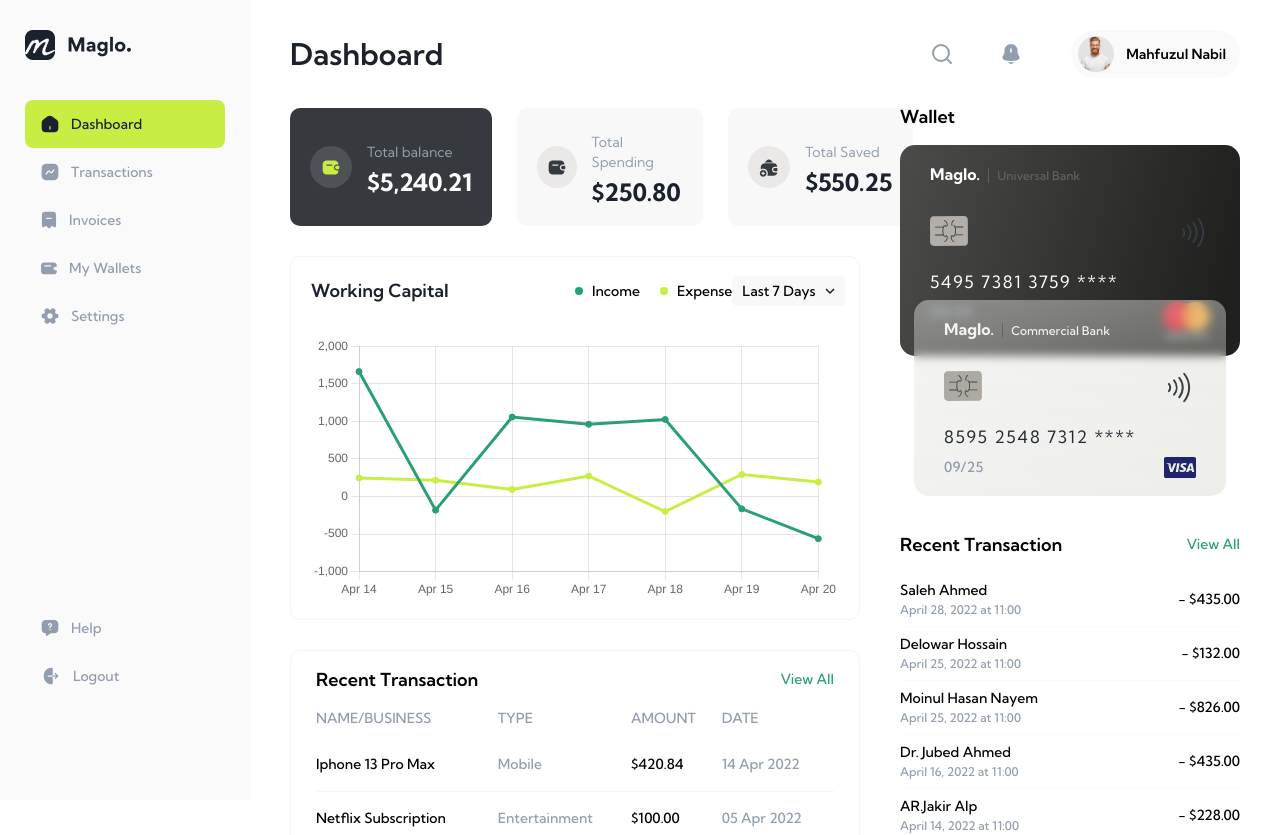
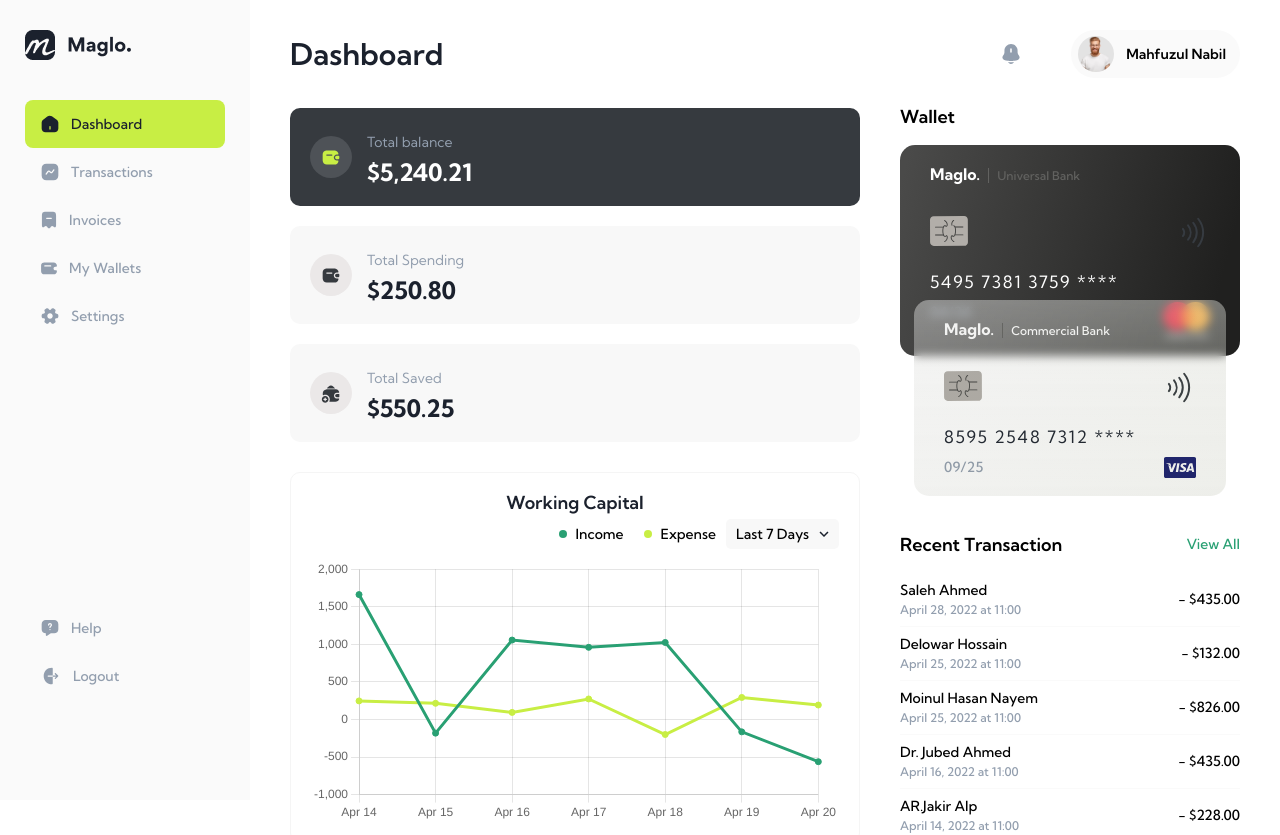
Before and after one commit to rowengit/financial-management, a Next.js app: page / in a window 1280 px wide. Shown: the top 835 px of the page. Built offline with nearby package versions, Linux system fonts and the light colour scheme.

Commit message:
feat: done rwd

```diff
--- a/components/char.tsx
+++ b/components/char.tsx
@@ -70,6 +70,7 @@ export const data = {
 };
 
 const Styled = styled.div`
+	text-align: center;
 	padding: 19px 20px;
 	border: 1px ${p => p.theme.colors.border_third} solid;
 	border-radius: 10px;
@@ -86,14 +87,12 @@ const Styled = styled.div`
 		align-items: center;
 	}
 
-	> div {
-		justify-content: space-between;
-		margin-bottom: 30px;
-	}
-
 	.right {
-		width: 50%;
-		justify-content: space-between;
+		margin-top: 5px;
+		margin-bottom: 10px;
+		width: 100%;
+		justify-content: end;
+		gap: 10px;
 
 		ul {
 			gap: 20px;
@@ -172,7 +171,6 @@ export const Char = () => {
 	useClickOutside(ref, () => isOpen(false));
 	return (
 		<Styled>
-			<div>
 			<h2>Working Capital</h2>
 			<div className="right">
 				<ul>
@@ -185,9 +183,7 @@ export const Char = () => {
 						Expense
 					</li>
 				</ul>
-					<div
-						className={`dropdown${open ? " active" : ""}`}
-						ref={ref}>
+				<div className={`dropdown${open ? " active" : ""}`} ref={ref}>
 					<div onClick={() => isOpen(prev => !prev)}>
 						<span>Last 7 Days</span>
 						<Down />
@@ -199,7 +195,6 @@ export const Char = () => {
 					</ul>
 				</div>
 			</div>
-			</div>
 			<Line options={options} data={data} />
 		</Styled>
 	);
--- a/components/header.tsx
+++ b/components/header.tsx
@@ -62,7 +62,7 @@ export const Header = ({ title }: { title: string }) => (
 		<h1>{title}</h1>
 		<div className="right">
 			<IconList>
-				<Search />
+				{/* <Search /> */}
 				<Notification />
 			</IconList>
 			<UserInfo Img={avatar.src}>
--- a/components/sidebar.tsx
+++ b/components/sidebar.tsx
@@ -30,6 +30,10 @@ const Styled = styled.div`
 			align-items: center;
 			padding-left: 16px;
 			color: ${p => p.theme.colors.text_third};
+
+			&:focus {
+				border-radius: 8px;
+			}
 
 			a {
 				display: flex;
--- a/components/wrapper/globalStyle.ts
+++ b/components/wrapper/globalStyle.ts
@@ -110,9 +110,15 @@ export const GlobalStyle = createGlobalStyle`
         line-height: 17px;
     }
 
+    label {
+        -webkit-tap-highlight-color:transparent;
+    }
+
     a, button, li {
+        -webkit-tap-highlight-color:transparent;
         cursor: pointer;
     }
+
 
     a:hover, button:hover, li:not([class^="active"]):hover {
         opacity:.8;
--- a/pages/index.tsx
+++ b/pages/index.tsx
@@ -88,6 +88,17 @@ const Styled = styled.main`
 						color: ${p => p.theme.colors.text_primary};
 					}
 				}
+			}
+		}
+	}
+
+	@media (max-width: 1360px) {
+		.summary {
+			flex-direction: column;
+			gap: 20px;
+
+			> div {
+				width: auto;
 			}
 		}
 	}
--- a/styles/inputIcon.styled.ts
+++ b/styles/inputIcon.styled.ts
@@ -8,7 +8,6 @@ export const InputIcon = styled.div<{
 	${p =>
 		p.bg &&
 		css`
-			border: ${p.theme.colors.border_third};
 			border-radius: 15px;
 		`};
 
```
Also changed, not shown: pages/myWallets.tsx (+19 -1 lines). Lines whose indentation alone changed are shown as unchanged.
